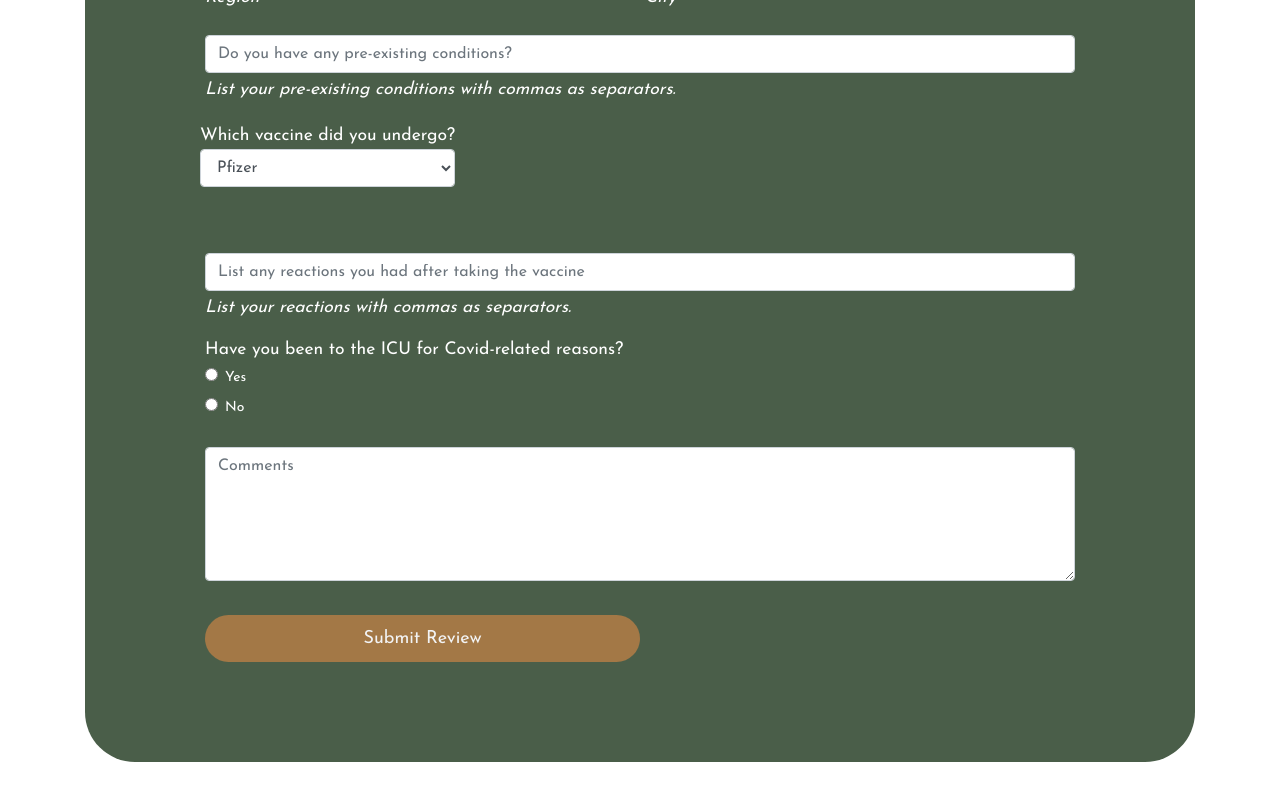
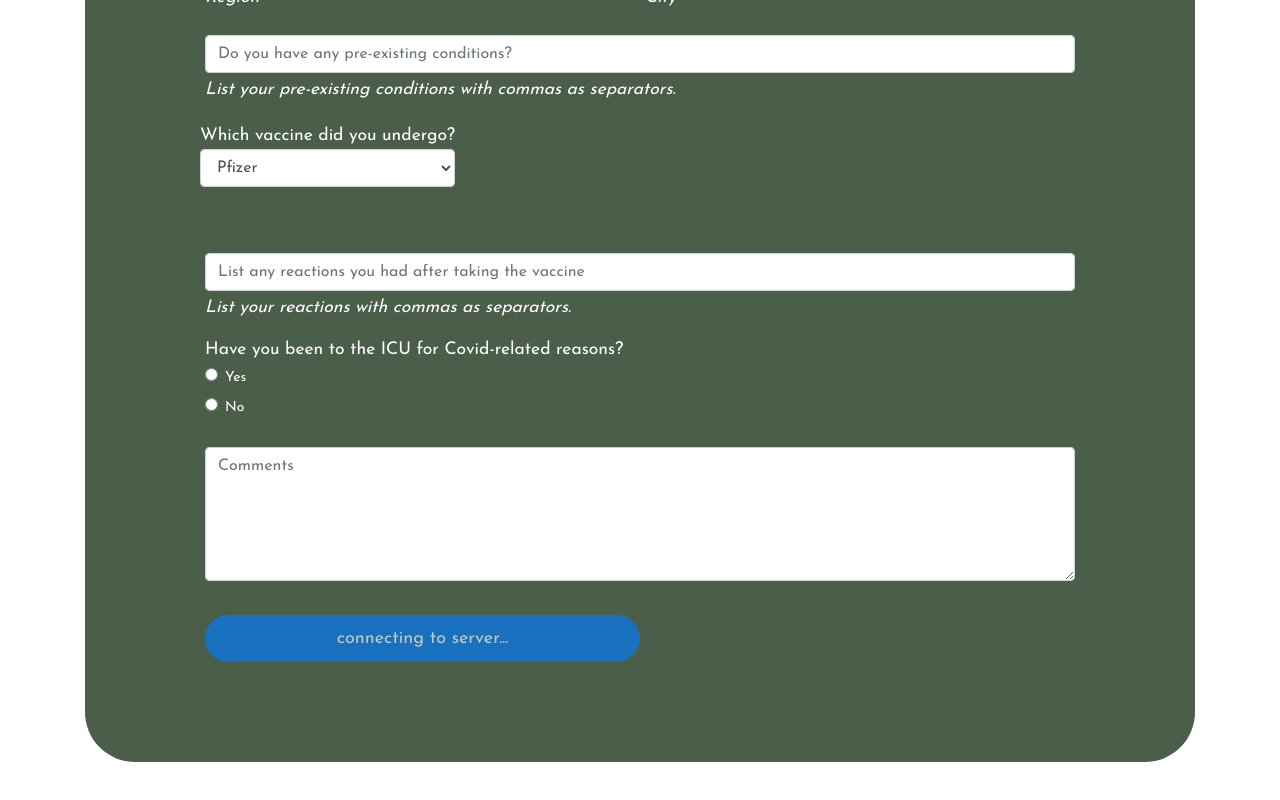
Before and after one commit to alanngo/covax19, a React (Create React App) app: page /writeReview in a window 1280 px wide. Shown: the part 629-1429 px from the top of the page. Built offline with nearby package versions, Linux system fonts and the light colour scheme; no server answers.

Commit message:
disabled button on load

```diff
--- a/src/pages/reviewForm/WriteReview.jsx
+++ b/src/pages/reviewForm/WriteReview.jsx
@@ -1,4 +1,4 @@
-import { useState } from "react";
+import { useState, useEffect } from "react";
 import { Button, Form, Col } from "react-bootstrap";
 import "./writereview.css";
 import PageContainer from "../../components/layout/PageContainer";
@@ -6,7 +6,21 @@ import axios from "axios";
 
 const WriteReview = () =>
 {
-  const [review, setReview] = useState({ company: "Pfizer" , "date":new Date().toISOString().substring(0, 10)});
+  const [entries, setEntries] = useState([])
+  useEffect(() =>
+  {
+    const url = "https://covax19.herokuapp.com/";
+    axios.get(url).then(res =>setEntries(res.data))
+
+  }, []);
+  const [review, setReview] = useState
+  (
+    {
+      company: "Pfizer",
+      date :new Date().toISOString().substring(0, 10),
+      icu: "no"
+    }
+  );
   const handleSubmit = (e) =>
   {
     e.preventDefault();
@@ -193,10 +207,13 @@ const WriteReview = () =>
             onChange={(e) => changeValue("comments", e.target.value)}
           />
         </Form.Group>
+        {
+          (entries.length===0)?
+          <Button className="button" type="submit" disabled={true}>connecting to server...</Button>
+          :
+          <Button className="button" type="submit">Submit Review</Button>
+        }
 
-        <Button className="button" type="submit">
-          Submit Review
-        </Button>
       </Form>
     </PageContainer>
   );
```
